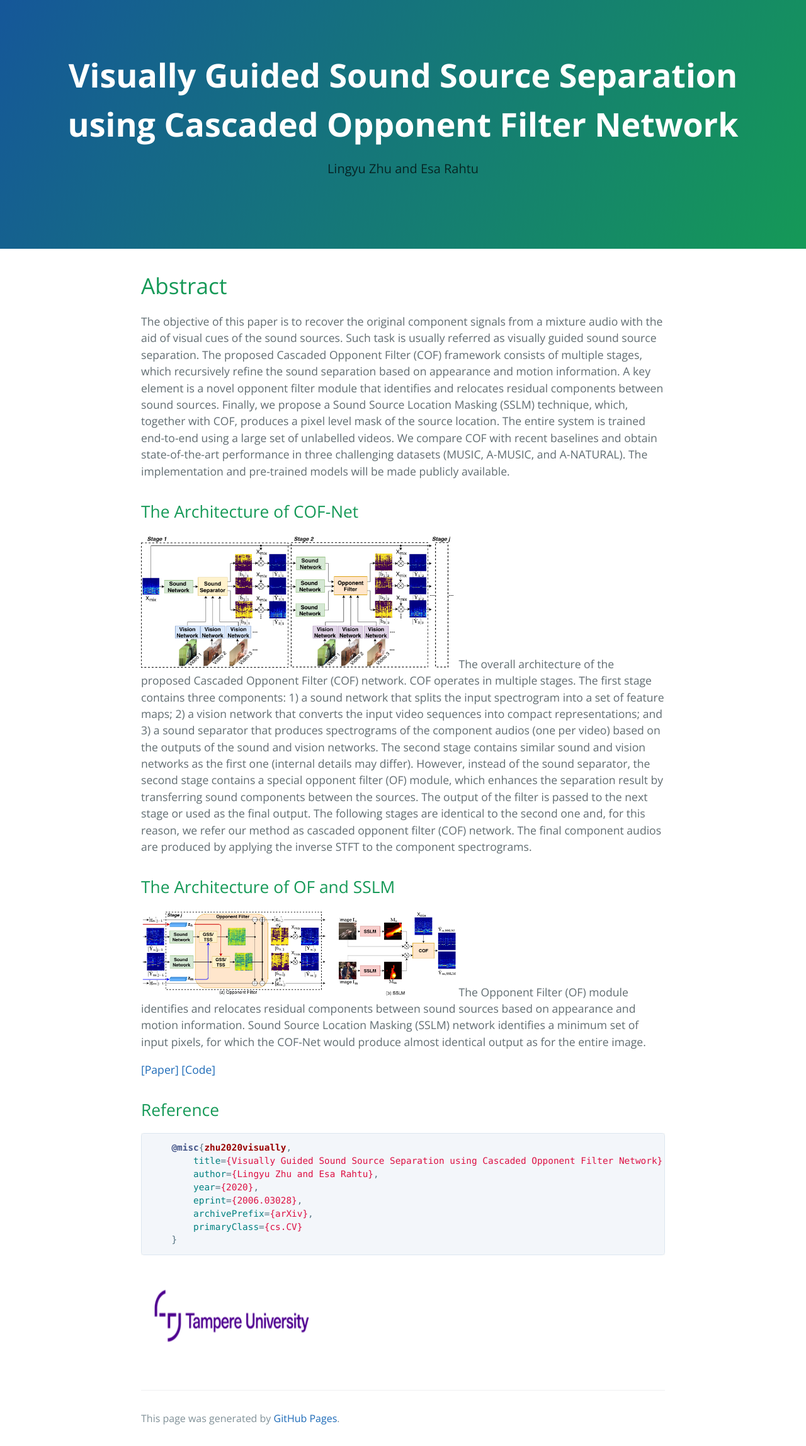
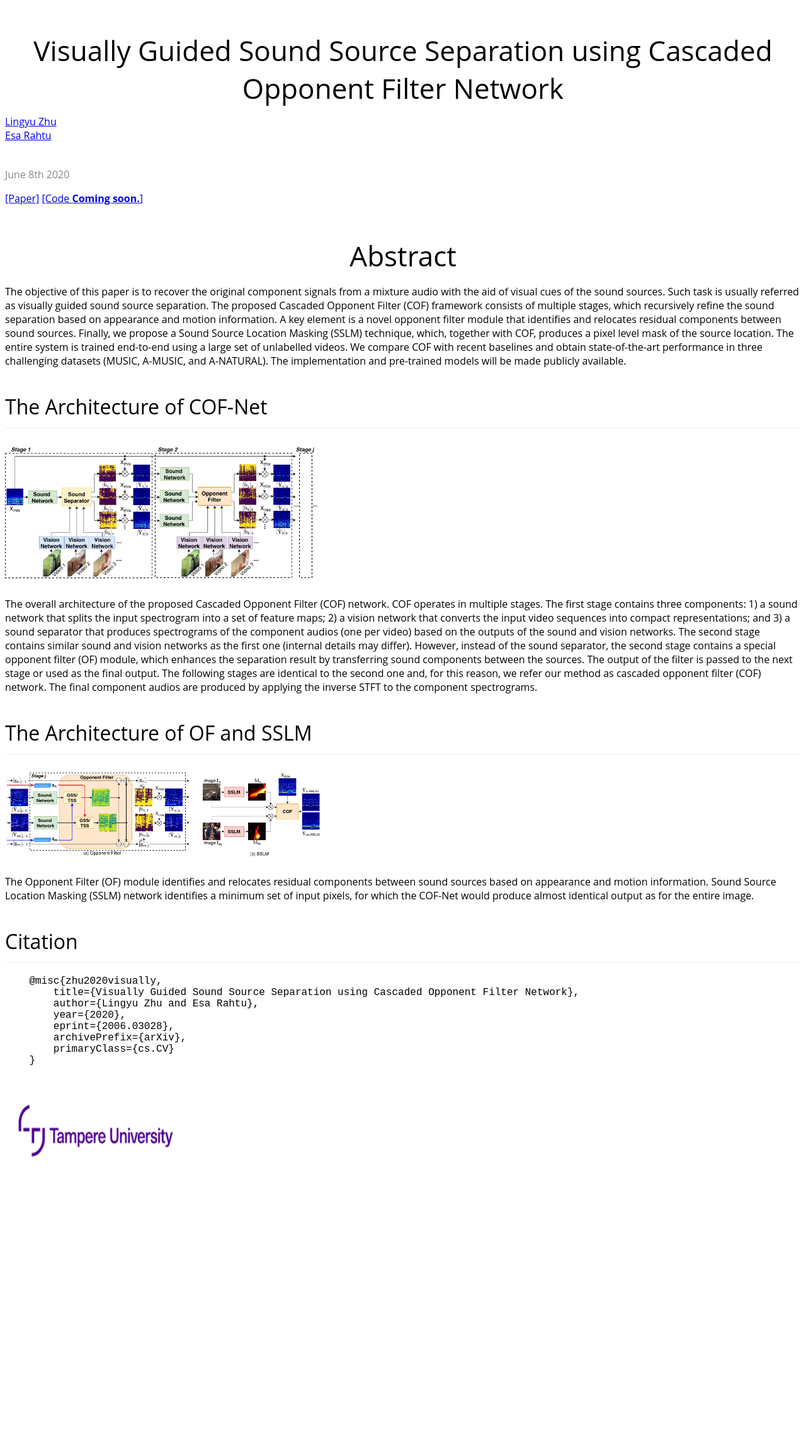
Before and after one commit to ly-zhu/ly-zhu.github.io, a Jekyll site: the page built from cof-net.md, in a window 1280 px wide. Shown: the whole page at 63% size. Built offline with Jekyll 4.4.1, drawn with Linux system fonts in a browser that asks for light colours; after the commit the page ends 1904 px from its top, so only the background shows below that.

Commit message:
add styles.css and main.html

````diff
--- a/_layouts/default.html
+++ b/_layouts/default.html
@@ -5,7 +5,7 @@
     <title>{{ page.title }}</title>
     <meta name="viewport" content="width=device-width, initial-scale=1">
     <meta name="theme-color" content="#008080">
-    <link rel="stylesheet" href="{{ '/assets/css/style.css?v=' | append: site.github.build_revision | relative_url }}">
+    <link rel="stylesheet" href="{{ '/assets/css/style_theme.css?v=' | append: site.github.build_revision | relative_url }}">
   </head>
 
   <body>
--- /dev/null
+++ b/_layouts/main.html
@@ -0,0 +1,52 @@
+<!DOCTYPE html>
+<html lang="en">
+  <head>
+    <meta charset="UTF-8">
+    <title>{{ page.title }}</title>
+    <meta name="viewport" content="width=device-width, initial-scale=1">
+    <meta name="theme-color" content="#008080">
+    <link rel="stylesheet" href="{{ '/assets/css/styles.css?v=' | append: site.github.build_revision | relative_url }}">
+  </head>
+
+  <body>
+    <section class="page-header">
+      <h1 class="project-name">{{ page.title }}</h1>
+      <div class="row" style="padding-bottom:40px;">
+        <div class="col-md-3 col-md-offset-3 col-sm-12 author">
+            <!--
+            <img class="avatar" src="images/lingyuzhu_circle.png"/>
+            -->
+            <div>
+                <a href="https://ly-zhu.github.io">Lingyu Zhu</a>
+            </div>
+        </div>
+        <div class="col-md-6 col-sm-12 author">
+            <!--
+            <img class="avatar" src="images/lingyuzhu_circle.png"/>
+            -->
+            <div>
+                <a href="http://esa.rahtu.fi">Esa Rahtu</a>
+            </div>
+        </div>
+    </div>
+    <div class="date"><span class="glyphicon glyphicon-calendar"></span> June 8th 2020</div>
+    </section>
+
+    <section class="main-content">
+      {{ content }}
+    </section>
+
+    {% if site.google_analytics %}
+      <!-- Global site tag (gtag.js) - Google Analytics -->
+      <script async src="https://www.googletagmanager.com/gtag/js?id=UA-168697816-1"></script>
+      <script>
+      window.dataLayer = window.dataLayer || [];
+      function gtag(){dataLayer.push(arguments);}
+      gtag('js', new Date());
+
+      gtag('config', 'UA-168697816-1');
+      </script>
+    {% endif %}
+
+  </body>
+</html>
--- /dev/null
+++ b/assets/css/styles.css
@@ -0,0 +1,109 @@
+html {
+    padding: 0;
+
+}
+
+body {
+    font-family: 'Open Sans', sans-serif;
+    font-size: 16px;
+}
+
+
+.author {
+    width: 290px;
+}
+
+.author div {
+    display: inline-block;
+}
+
+.avatar {
+    width: 60px;
+    height: 60px;
+    border-radius: 50%;
+    /*float: left;*/
+    margin-top: -16px;
+    margin-right: 2px;
+    margin-bottom: 14px;
+}
+
+.date {
+    color: #888888;
+    margin-bottom: 15px;
+}
+
+.tagline {
+    display: block;
+    font-style: italic;
+    font-size: 22px;
+    margin-bottom: 40px;
+    text-align: center;
+    font-weight: 400;
+}
+
+img {
+    max-width: 100%;
+    /*border: solid 1px #eee;*/
+    margin: 8px 0;
+}
+
+h1 {
+    font-size: 44px;
+    font-weight: 400;
+    margin-top: 50px;
+    margin-bottom: 12px;
+    text-align: center;
+}
+
+h2 {
+    font-size: 32px !important;
+    font-weight: 400;
+    margin-bottom: 16px;
+}
+
+/*blockquote {*/
+    /*font-size: inherit;*/
+    /*line-height: inherit;*/
+/*}*/
+
+
+h3 {
+    margin-top: 36px;
+    margin-bottom: 12px;
+}
+
+li > ul {
+    margin-bottom: 20px;
+}
+
+li > ul > li {
+    margin-bottom: 10px;
+}
+
+#footer {
+    margin-top: 40px;
+    padding-bottom: 20px;
+    padding-top: 20px;
+    border-top: solid 1px #eee;
+}
+
+blockquote {
+    font-size: 16px;
+    font-style: italic;
+    color: #555555;
+    /*padding: 15px;*/
+    /*margin-bottom: 20px;*/
+    /*border: 1px solid transparent;*/
+    /*border-radius: 4px;*/
+    /*color: #31708f;*/
+    /*background-color: #d9edf7;*/
+    /*border-color: #bce8f1;*/
+}
+
+h2 {
+    font-size: 24px;
+    border-bottom: solid 1px #EEE;
+    padding-bottom: 12px;
+    margin-bottom: 20px;
+    margin-top: 40px;
+}
--- a/cof-net.md
+++ b/cof-net.md
@@ -1,7 +1,10 @@
 ---
 title: Visually Guided Sound Source Separation using Cascaded Opponent Filter Network
-layout: default
+layout: main
 ---
+
+[[Paper]](https://arxiv.org/pdf/2006.03028.pdf)
+[[Code **Coming soon.**]](https://github.com/ly-zhu/cof-net)
 
 # Abstract
 The objective of this paper is to recover the original component signals from a mixture audio with the aid of visual cues of the sound sources. Such task is usually referred as visually guided sound source separation. The proposed Cascaded Opponent Filter (COF) framework consists of multiple stages, which recursively refine the sound separation based on appearance and motion information. A key element is a novel opponent filter module that identifies and relocates residual components between sound sources. Finally, we propose a Sound Source Location Masking (SSLM) technique, which, together with COF, produces a pixel level mask of the source location. The entire system is trained end-to-end using a large set of unlabelled videos. We compare COF with recent baselines and obtain state-of-the-art performance in three challenging datasets (MUSIC, A-MUSIC, and A-NATURAL). The implementation and pre-trained models will be made publicly available.
@@ -35,7 +34,7 @@ The Opponent Filter (OF) module identifies and relocates residual components bet
 
 <!--<iframe width="360" height="315" src="https://arxiv.org/abs/2006.03028"></iframe> -->
 
-## Reference
+## Citation
 ```bibtex
     @misc{zhu2020visually,
         title={Visually Guided Sound Source Separation using Cascaded Opponent Filter Network},
````
Also changed, not shown: other parts of cof-net.md (+2 -6 lines), assets/css/style_theme.scss (renamed from assets/css/style.scss).
